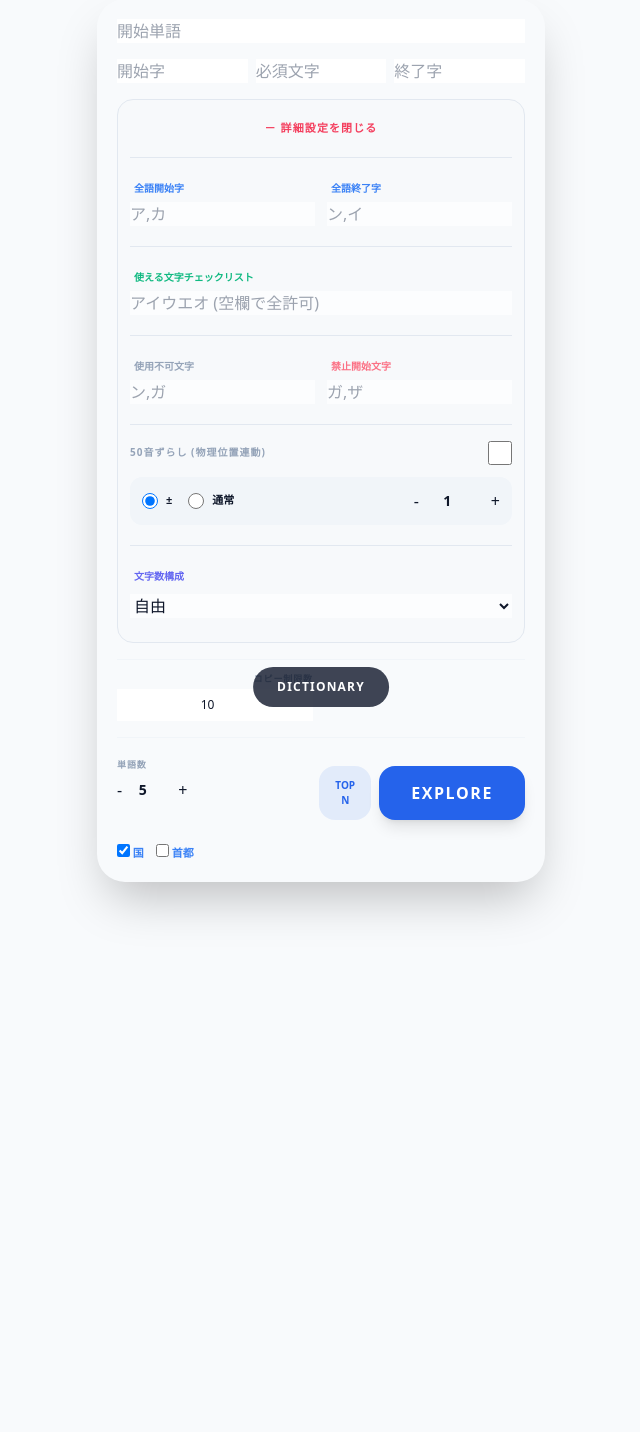
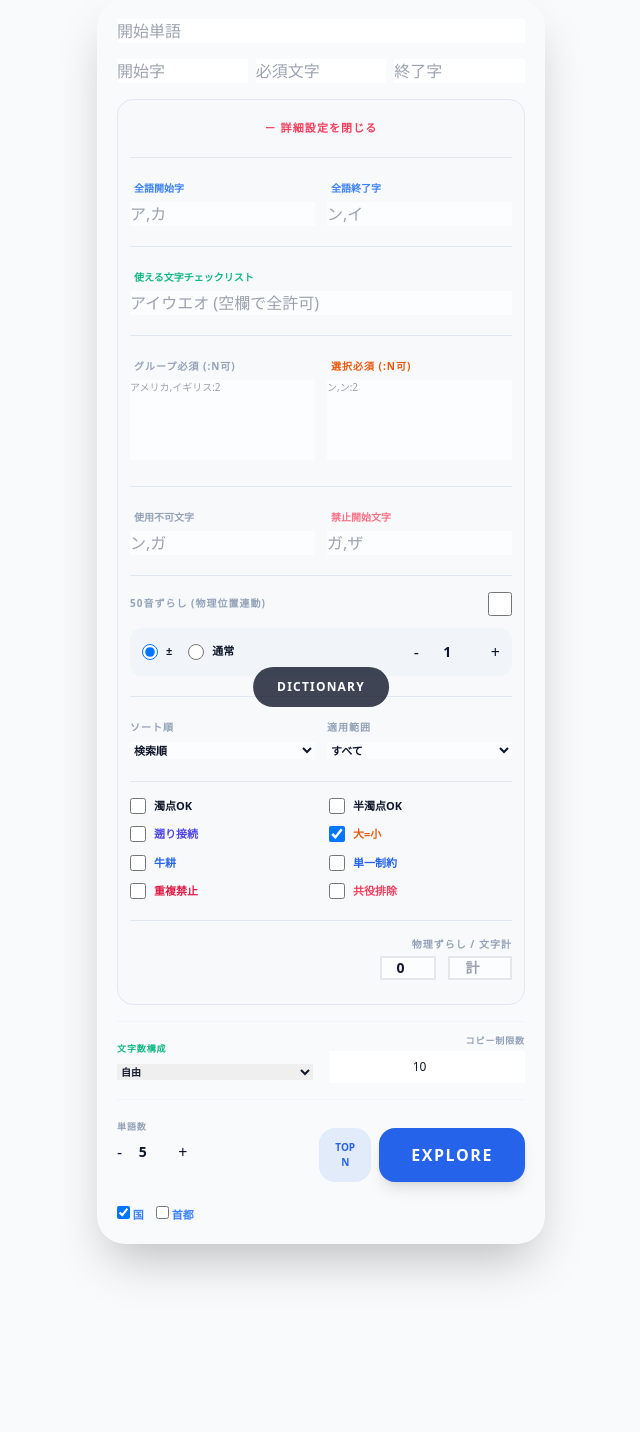
Before and after one commit to xjrstjrwvg-commits/Beijing, a Flask app: page / in a window 1280 px wide, after a click on "＋ 詳細設定を表示". Shown: the part 69-1501 px from the top of the page, without its empty margins (319-959 px from the left). Before the commit the page ends 985 px from the top, so only its background shows below. Run offline with Flask 3, Linux system fonts and the light colour scheme; some libraries are stand-ins or nearby versions.

Commit message:
Update index.html

```diff
--- a/templates/index.html
+++ b/templates/index.html
@@ -18,6 +18,7 @@
         summary { list-style: none; cursor: pointer; }
         summary::-webkit-details-marker { display: none; }
 
+        /* 詳細設定内の入力欄を強調 */
         details input, details select, details textarea {
             @apply border-2 border-slate-300 dark:border-slate-600 py-4 px-4 my-1;
             background-color: rgba(255, 255, 255, 0.7);
@@ -27,12 +28,8 @@
         }
     </style>
 </head>
-
-<body class="bg-slate-50 dark:bg-slate-950 text-slate-900 dark:text-slate-100 p-3 pb-24"
-      onchange="saveSettings()" oninput="saveSettings()">
-
+<body class="bg-slate-50 dark:bg-slate-950 text-slate-900 dark:text-slate-100 p-3 pb-24" onchange="saveSettings()" oninput="saveSettings()">
     <div class="max-w-md mx-auto space-y-3">
-
         <header class="flex justify-between items-center py-1">
             <div class="flex items-center gap-3">
                 <h1 class="text-xl font-black italic text-blue-600 uppercase tracking-tighter">Ultra Engine</h1>
@@ -45,9 +42,7 @@
         </header>
 
         <div class="glass rounded-[28px] p-5 space-y-4 shadow-2xl">
-
             <input id="sw" placeholder="開始単語" class="w-full">
-
             <div class="grid grid-cols-3 gap-2">
                 <input id="sc" placeholder="開始字" class="w-full">
                 <input id="mc" placeholder="必須文字" class="w-full">
@@ -62,7 +57,6 @@
                 </summary>
 
                 <div class="space-y-5 pt-2 pb-4 px-1">
-
                     <div class="grid grid-cols-2 gap-3 border-t border-slate-200 dark:border-slate-700 pt-4">
                         <div class="space-y-1">
                             <label class="text-[10px] font-bold text-blue-500 uppercase ml-1">全語開始字</label>
@@ -77,6 +71,17 @@
                     <div class="space-y-1 border-t border-slate-200 dark:border-slate-700 pt-4">
                         <label class="text-[10px] font-bold text-emerald-500 uppercase ml-1">使える文字チェックリスト</label>
                         <input id="valid_chars" placeholder="アイウエオ (空欄で全許可)" class="w-full">
+                    </div>
+
+                    <div class="grid grid-cols-2 gap-3 border-t border-slate-200 dark:border-slate-700 pt-4">
+                        <div class="space-y-1">
+                            <label class="text-[10px] font-bold text-slate-400 uppercase ml-1 tracking-widest">グループ必須 (:n可)</label>
+                            <textarea id="gc" placeholder="アメリカ,イギリス:2" class="w-full h-20 resize-none text-[10px]"></textarea>
+                        </div>
+                        <div class="space-y-1 text-orange-600">
+                            <label class="text-[10px] font-bold uppercase ml-1 tracking-widest">選択必須 (:n可)</label>
+                            <textarea id="cc" placeholder="ン,ン:2" class="w-full h-20 resize-none text-[10px]"></textarea>
+                        </div>
                     </div>
 
                     <div class="grid grid-cols-2 gap-3 border-t border-slate-200 dark:border-slate-700 pt-4">
@@ -108,23 +113,57 @@
                         </div>
                     </div>
 
-                    <!-- ★追加：文字数構成モード -->
-                    <div class="space-y-2 border-t border-slate-200 dark:border-slate-700 pt-4">
-                        <label class="text-[10px] font-bold text-indigo-500 uppercase ml-1">文字数構成</label>
-                        <select id="len_mode" class="w-full">
-                            <option value="free">自由</option>
-                            <option value="all_diff">全てバラバラ</option>
-                            <option value="all_same">全て同じ</option>
-                            <option value="inc_eq">単調増加 ≦</option>
-                            <option value="inc_strict">単調増加 ＜</option>
-                            <option value="dec_eq">単調減少 ≧</option>
-                            <option value="dec_strict">単調減少 ＞</option>
+                    <div class="grid grid-cols-2 gap-3 border-t border-slate-200 dark:border-slate-700 pt-4">
+                        <div class="space-y-1">
+                            <label class="text-[10px] font-bold text-slate-400 uppercase tracking-widest">ソート順</label>
+                            <select id="sort_mode" class="w-full text-[11px] font-bold">
+                                <option value="default">検索順</option>
+                                <option value="kana">50音順</option>
+                                <option value="len_asc">文字数少ない順</option>
+                                <option value="len_desc">文字数多い順</option>
+                                <option value="random">ランダム</option>
                             </select>
                         </div>
+                        <div class="space-y-1">
+                            <label class="text-[10px] font-bold text-slate-400 uppercase tracking-widest">適用範囲</label>
+                            <select id="unify_scope" class="w-full text-[11px] font-bold">
+                                <option value="all">すべて</option>
+                                <option value="conn">接続のみ</option>
+                                <option value="filter">制約のみ</option>
+                            </select>
+                        </div>
+                    </div>
 
+                    <div class="grid grid-cols-2 gap-x-4 gap-y-3 text-[11px] font-bold border-t border-slate-200 dark:border-slate-700 pt-4">
+                        <label class="flex items-center gap-2 cursor-pointer"><input type="checkbox" id="allow_daku" class="w-4 h-4"> 濁点OK</label>
+                        <label class="flex items-center gap-2 cursor-pointer"><input type="checkbox" id="allow_handaku" class="w-4 h-4"> 半濁点OK</label>
+                        <label class="flex items-center gap-2 cursor-pointer text-indigo-600"><input type="checkbox" id="auto_recovery" class="w-4 h-4"> 遡り接続</label>
+                        <label class="flex items-center gap-2 cursor-pointer text-orange-600"><input type="checkbox" id="unify_small" class="w-4 h-4"> 大=小</label>
+                        <label class="flex items-center gap-2 cursor-pointer text-blue-600"><input type="checkbox" id="rt" class="w-4 h-4"> 牛耕</label>
+                        <label class="flex items-center gap-2 cursor-pointer text-blue-600"><input type="checkbox" id="once" class="w-4 h-4"> 単一制約</label>
+                        <label class="flex items-center gap-2 cursor-pointer text-rose-600"><input type="checkbox" id="char_limit_mode" class="w-4 h-4"> 重複禁止</label>
+                        <label class="flex items-center gap-2 cursor-pointer text-rose-500"><input type="checkbox" id="exclude_conjugate" class="w-4 h-4"> 共役排除</label>
+                    </div>
+
+                    <div class="space-y-1 text-right border-t border-slate-200 dark:border-slate-700 pt-4">
+                        <label class="text-[10px] font-bold text-slate-400 uppercase tracking-widest ml-1 text-right block">物理ずらし / 文字計</label>
+                        <div class="flex justify-end gap-3">
+                            <input type="number" id="ps" value="0" class="w-14 text-center text-sm font-bold border-2">
+                            <input type="number" id="ttl" placeholder="計" class="w-16 text-center text-sm font-bold border-2">
+                        </div>
+                    </div>
                 </div>
             </details>
+
             <div class="grid grid-cols-2 gap-4 border-t border-slate-100 dark:border-slate-800 pt-3">
+                <div class="space-y-1">
+                    <label class="text-[9px] font-bold text-emerald-500 uppercase tracking-widest">文字数構成</label>
+                    <select id="len_mode" class="w-full text-[10px] font-bold">
+                        <option value="free">自由</option>
+                        <option value="same">すべて同じ</option>
+                        <option value="diff">すべてバラバラ</option>
+                    </select>
+                </div>
                 <div class="space-y-1">
                     <label class="text-[9px] font-bold text-slate-400 uppercase tracking-widest ml-1 text-right block">コピー制限数</label>
                     <input type="number" id="copy_limit" value="10" class="w-full text-center text-xs py-2">
@@ -157,7 +196,6 @@
 
             <div id="stats" class="text-center text-[10px] font-bold text-blue-500 hidden uppercase py-1"></div>
         </div>
-
         <div id="res" class="space-y-3 pb-20"></div>
     </div>
 
@@ -170,7 +208,6 @@
         </div>
         <div id="dict-list" class="grid grid-cols-2 gap-1"></div>
     </div>
-
     <button onclick="document.getElementById('dict-manager').classList.remove('hidden')" class="fixed bottom-6 left-1/2 -translate-x-1/2 bg-slate-900 text-white px-6 py-3 rounded-full text-xs font-black uppercase tracking-widest opacity-80 hover:opacity-100">Dictionary</button>
 
     <script>
@@ -188,24 +225,15 @@
 async function init() {
     if (localStorage.ultraSettings) {
         const s = JSON.parse(localStorage.ultraSettings);
-                const fields = [
-                    'sw','sc','asc','mc','ec','aec','exc','bsc',
-                    'ml','ks_abs','copy_limit','valid_chars','via_chars',
-                    'len_mode' /* ★追加 */
-                ];
+        const fields = ['sw','sc','asc','mc','ec','aec','exc','bsc','ml','ps','ks_abs','ttl','gc','cc','sort_mode','unify_scope','copy_limit','valid_chars','len_mode'];
         fields.forEach(f => { if(s[f] !== undefined && document.getElementById(f)) document.getElementById(f).value = s[f]; });
-
-                const checks = ['allow_daku','allow_handaku','char_limit_mode','auto_recovery','rt','use_shift','exclude_conjugate','big_small_mode'];
+        const checks = ['allow_daku','allow_handaku','char_limit_mode','auto_recovery','unify_small','rt','once','use_shift','exclude_conjugate'];
         checks.forEach(f => { if(s[f] !== undefined && document.getElementById(f)) document.getElementById(f).checked = s[f]; });
-
-                if (s.via_mode) {
-                    const vm = document.querySelector(`input[name="via_mode"][value="${s.via_mode}"]`);
-                    if (vm) vm.checked = true;
-                }
-
         if (s.dark_mode) document.documentElement.classList.add('dark');
         if (s.wordStates) wordStates = s.wordStates;
     }
+    // ★ 小＝大をデフォルト ON（初回のみ）
+    document.getElementById('unify_small').checked = true;
     await loadDictionaryUI();
 }
 
@@ -242,40 +270,15 @@
 
         function saveSettings() {
             const sm = document.querySelector('input[name="shift_mode"]:checked');
-            const vm = document.querySelector('input[name="via_mode"]:checked');
-
             localStorage.ultraSettings = JSON.stringify({
-                sw: document.getElementById('sw').value,
-                sc: document.getElementById('sc').value,
-                asc: document.getElementById('asc').value,
-                mc: document.getElementById('mc').value,
-                ec: document.getElementById('ec').value,
-                aec: document.getElementById('aec').value,
-                exc: document.getElementById('exc').value,
-                bsc: document.getElementById('bsc').value,
-                ml: document.getElementById('ml').value,
-                ks_abs: document.getElementById('ks_abs').value,
-                valid_chars: document.getElementById('valid_chars').value,
-                via_chars: document.getElementById('via_chars').value,
-
-                /* ★追加：文字数構成モード */
-                len_mode: document.getElementById('len_mode').value,
-
-                use_shift: document.getElementById('use_shift').checked,
+                sw: document.getElementById('sw').value, sc: document.getElementById('sc').value, asc: document.getElementById('asc').value,
+                mc: document.getElementById('mc').value, ec: document.getElementById('ec').value, aec: document.getElementById('aec').value,
+                exc: document.getElementById('exc').value, bsc: document.getElementById('bsc').value,
+                ml: document.getElementById('ml').value, ps: document.getElementById('ps').value, ks_abs: document.getElementById('ks_abs').value,
+                ttl: document.getElementById('ttl').value, valid_chars: document.getElementById('valid_chars').value,
+                len_mode: document.getElementById('len_mode').value, use_shift: document.getElementById('use_shift').checked,
                 exclude_conjugate: document.getElementById('exclude_conjugate').checked,
-                allow_daku: document.getElementById('allow_daku').checked,
-                allow_handaku: document.getElementById('allow_handaku').checked,
-                auto_recovery: document.getElementById('auto_recovery').checked,
-                char_limit_mode: document.getElementById('char_limit_mode').checked,
-                rt: document.getElementById('rt').checked,
-                big_small_mode: document.getElementById('big_small_mode').checked,
-
-                copy_limit: document.getElementById('copy_limit').value,
-                dark_mode: document.documentElement.classList.contains('dark'),
-                wordStates: wordStates,
-
-                shift_mode: sm ? sm.value : 'abs',
-                via_mode: vm ? vm.value : 'both'
+                dark_mode: document.documentElement.classList.contains('dark'), wordStates: wordStates, shift_mode: sm ? sm.value : 'abs'
             });
         }
 
@@ -285,35 +288,20 @@
         async function run() {
             const btn = document.getElementById('btn'); btn.innerText = "EXPLORING..."; btn.disabled = true;
             const body = {
-                start_word: document.getElementById('sw').value,
-                start_char: document.getElementById('sc').value,
-                all_start_char: document.getElementById('asc').value,
-                must_char: document.getElementById('mc').value,
-                end_char: document.getElementById('ec').value,
-                all_end_char: document.getElementById('aec').value,
-                exclude_chars: document.getElementById('exc').value,
-                ban_start_chars: document.getElementById('bsc').value,
-                valid_chars: document.getElementById('valid_chars').value,
-                max_len: document.getElementById('ml').value,
-                use_shift: document.getElementById('use_shift').checked,
-                ks_abs: parseInt(document.getElementById('ks_abs').value),
+                start_word: document.getElementById('sw').value, start_char: document.getElementById('sc').value,
+                all_start_char: document.getElementById('asc').value, must_char: document.getElementById('mc').value,
+                end_char: document.getElementById('ec').value, all_end_char: document.getElementById('aec').value,
+                exclude_chars: document.getElementById('exc').value, ban_start_chars: document.getElementById('bsc').value,
+                valid_chars: document.getElementById('valid_chars').value, len_mode: document.getElementById('len_mode').value,
+                max_len: document.getElementById('ml').value, pos_shift: parseInt(document.getElementById('ps').value || 0),
+                use_shift: document.getElementById('use_shift').checked, ks_abs: parseInt(document.getElementById('ks_abs').value),
                 shift_mode: document.querySelector('input[name="shift_mode"]:checked').value,
-                allow_daku: document.getElementById('allow_daku').checked,
-                allow_handaku: document.getElementById('allow_handaku').checked,
-                auto_recovery: document.getElementById('auto_recovery').checked,
-                char_limit_mode: document.getElementById('char_limit_mode').checked,
-                round_trip: document.getElementById('rt').checked,
+                allow_daku: document.getElementById('allow_daku').checked, allow_handaku: document.getElementById('allow_handaku').checked,
+                auto_recovery: document.getElementById('auto_recovery').checked, char_limit_mode: document.getElementById('char_limit_mode').checked,
+                unify_small: document.getElementById('unify_small').checked, round_trip: document.getElementById('rt').checked,
                 exclude_conjugate: document.getElementById('exclude_conjugate').checked,
-
-                via_chars: document.getElementById('via_chars').value,
-                via_mode: document.querySelector('input[name="via_mode"]:checked').value,
-
-                /* ★追加：文字数構成モード */
-                len_mode: document.getElementById('len_mode').value,
-
                 categories: Array.from(document.querySelectorAll('input[name="cat"]:checked')).map(c => c.value),
-                red_words: Object.keys(wordStates).filter(k => wordStates[k] === 'red'),
-                blue_words: Object.keys(wordStates).filter(k => wordStates[k] === 'blue')
+                red_words: Object.keys(wordStates).filter(k => wordStates[k] === 'red'), blue_words: Object.keys(wordStates).filter(k => wordStates[k] === 'blue')
             };
             const r = await fetch('/search', { method: 'POST', headers: {'Content-Type': 'application/json'}, body: JSON.stringify(body) });
             const d = await r.json(); currentRoutes = d.routes || []; btn.innerText = "Explore"; btn.disabled = false; display();
```
Lines whose indentation alone changed are shown as unchanged.
